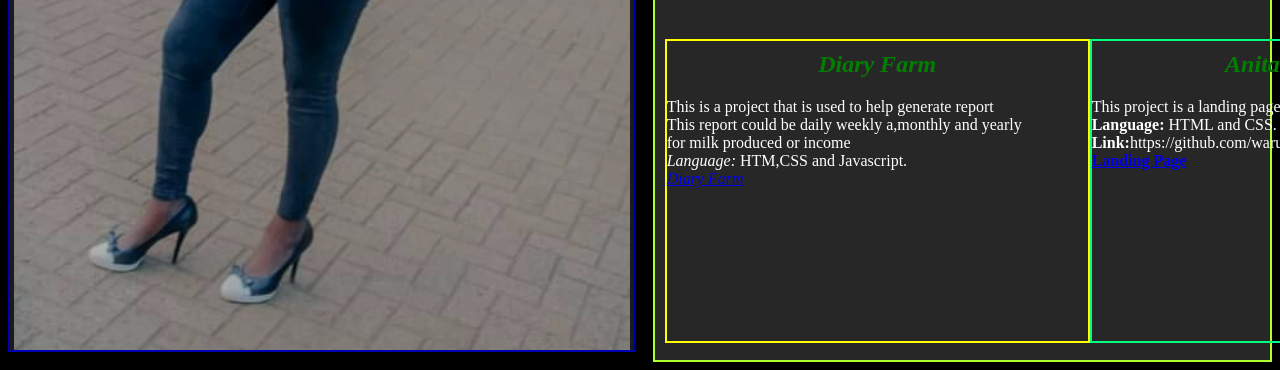
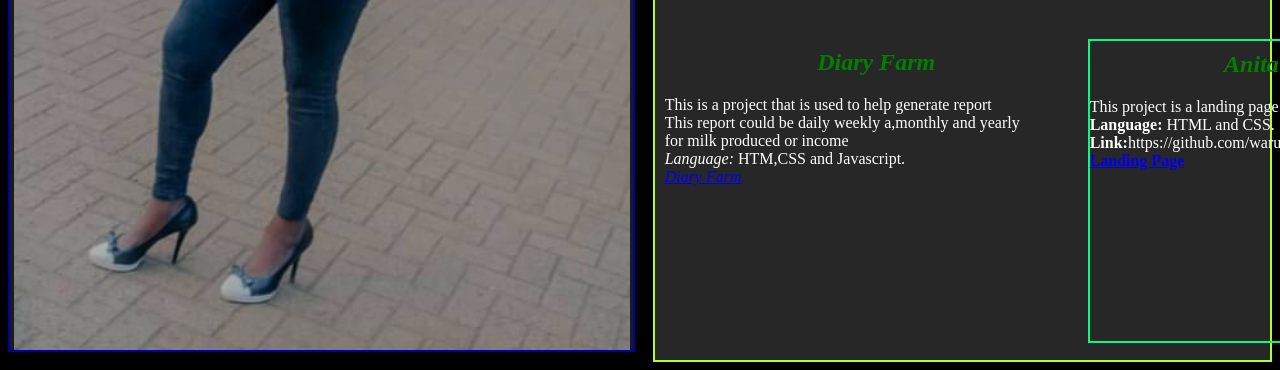
Before and after one commit to waruguru/My-Portfolio, a plain HTML site: page index.html in a window 1280 px wide. Shown: the part 556-926 px from the top of the page. Drawn offline with Linux system fonts and the light colour scheme.

Commit message:
Remove the Diary Milk border

```diff
--- a/index.css
+++ b/index.css
@@ -118,7 +118,7 @@ h2{
     position: relative;
     text-align: left;
     color: white;
-    border: yellow solid 2px;
+    /* border: yellow solid 2px; */
 
 }
 .project2{
```
